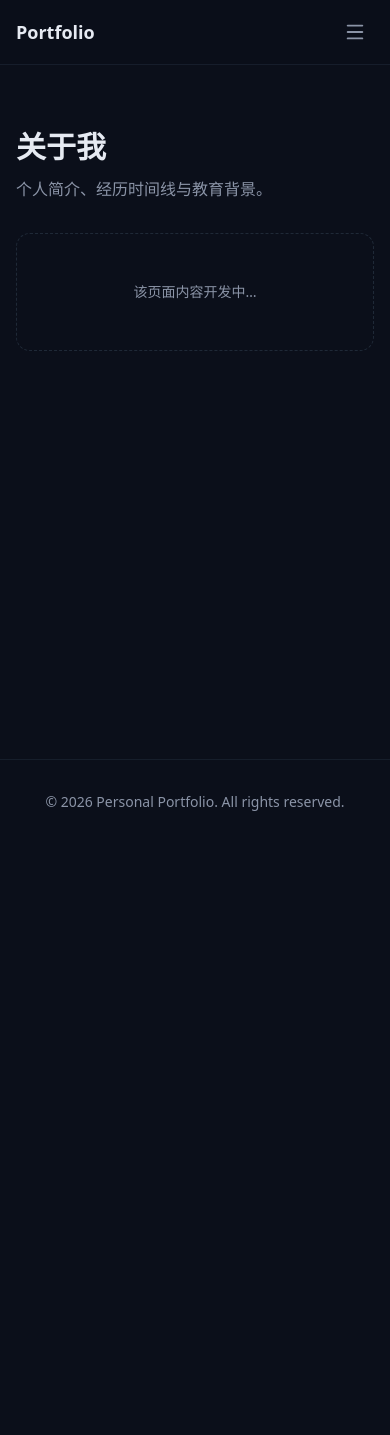
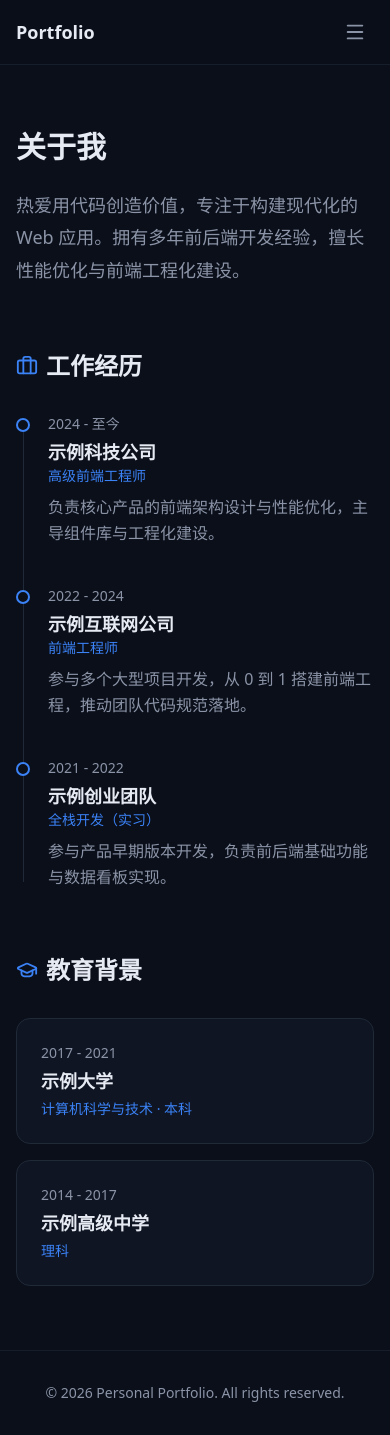
Before and after one commit to Leaton036/personal-website, a React (Vite) app: page /about in a window 390 px wide. Before the commit the page ends 844 px from the top, so only its background shows below. Built offline with nearby package versions, Linux system fonts and the light colour scheme.

Commit message:
feat: 个人介绍页（简介 + 经历时间线 + 教育背景）

```diff
--- a/src/data/seed.ts
+++ b/src/data/seed.ts
@@ -6,18 +6,33 @@ export const seedProfile: Profile = {
   name: '你的名字',
   title: '全栈开发工程师',
   avatar: '',
-  bio: '热爱用代码创造价值，专注于构建现代化的 Web 应用。',
+  bio: '热爱用代码创造价值，专注于构建现代化的 Web 应用。拥有多年前后端开发经验，擅长性能优化与前端工程化建设。',
   email: 'hello@example.com',
   social: [{ platform: 'GitHub', url: 'https://github.com' }],
   experiences: [
     {
-      company: '示例公司',
+      company: '示例科技公司',
+      role: '高级前端工程师',
+      period: '2024 - 至今',
+      desc: '负责核心产品的前端架构设计与性能优化，主导组件库与工程化建设。',
+    },
+    {
+      company: '示例互联网公司',
       role: '前端工程师',
-      period: '2024 - 至今',
-      desc: '负责核心产品的前端架构与开发。',
+      period: '2022 - 2024',
+      desc: '参与多个大型项目开发，从 0 到 1 搭建前端工程，推动团队代码规范落地。',
+    },
+    {
+      company: '示例创业团队',
+      role: '全栈开发（实习）',
+      period: '2021 - 2022',
+      desc: '参与产品早期版本开发，负责前后端基础功能与数据看板实现。',
     },
   ],
-  education: [{ school: '示例大学', degree: '计算机科学与技术', period: '2020 - 2024' }],
+  education: [
+    { school: '示例大学', degree: '计算机科学与技术 · 本科', period: '2017 - 2021' },
+    { school: '示例高级中学', degree: '理科', period: '2014 - 2017' },
+  ],
 }
 
 /** 示例技能 */
--- a/src/pages/About/index.tsx
+++ b/src/pages/About/index.tsx
@@ -1,6 +1,143 @@
-import { PagePlaceholder } from '@/components/ui/PagePlaceholder'
+import { useEffect, useState } from 'react'
+import { Link } from 'react-router-dom'
+import { Briefcase, GraduationCap } from 'lucide-react'
+import { getProfile } from '@/api'
+import { Card } from '@/components/ui/Card'
+import type { Profile } from '@/types'
 
-/** 个人介绍页占位 */
+/** 从时间段字符串提取排序权重；进行中的经历（含「至今」）排最前 */
+function periodRank(period: string): number {
+  if (/至今|现在|present/i.test(period)) return Number.MAX_SAFE_INTEGER
+  const match = period.match(/(\d{4})/)
+  return match ? Number(match[1]) : 0
+}
+
+/** 个人介绍页 */
 export default function About() {
-  return <PagePlaceholder title="关于我" description="个人简介、经历时间线与教育背景。" />
+  const [profile, setProfile] = useState<Profile | null>(null)
+  const [loading, setLoading] = useState(true)
+
+  useEffect(() => {
+    let cancelled = false
+    getProfile()
+      .then((data) => {
+        if (!cancelled) setProfile(data)
+      })
+      .catch(() => {
+        // 读取失败按空数据处理
+      })
+      .finally(() => {
+        if (!cancelled) setLoading(false)
+      })
+    return () => {
+      cancelled = true
+    }
+  }, [])
+
+  if (loading) return <AboutSkeleton />
+  if (!profile) return <AboutEmpty />
+
+  // 经历按时间倒序排列
+  const experiences = [...profile.experiences].sort(
+    (a, b) => periodRank(b.period) - periodRank(a.period),
+  )
+
+  return (
+    <section className="mx-auto max-w-[1200px] px-4 py-16">
+      <h1 className="text-3xl font-bold">关于我</h1>
+
+      {/* 简介段落 */}
+      {profile.bio && (
+        <p className="mt-6 max-w-3xl text-lg leading-[1.8] text-muted">{profile.bio}</p>
+      )}
+
+      {/* 经历时间线 */}
+      <h2 className="mt-16 flex items-center gap-2 text-2xl font-semibold">
+        <Briefcase size={22} className="text-accent" aria-hidden="true" />
+        工作经历
+      </h2>
+      <div className="relative mt-8 max-w-3xl">
+        {experiences.length > 0 ? (
+          <>
+            {/* 竖向时间线 */}
+            <div
+              className="absolute bottom-2 left-[7px] top-2 w-px bg-border"
+              aria-hidden="true"
+            />
+            <ul className="space-y-10">
+              {experiences.map((exp, index) => (
+                <li key={index} className="relative pl-8">
+                  {/* 时间线圆点 */}
+                  <span
+                    className="absolute left-0 top-1 h-3.5 w-3.5 rounded-full border-2 border-accent bg-bg"
+                    aria-hidden="true"
+                  />
+                  <p className="text-sm font-medium text-muted">{exp.period}</p>
+                  <h3 className="mt-1 text-lg font-semibold">{exp.company}</h3>
+                  <p className="text-sm font-medium text-accent">{exp.role}</p>
+                  {exp.desc && <p className="mt-2 leading-relaxed text-muted">{exp.desc}</p>}
+                </li>
+              ))}
+            </ul>
+          </>
+        ) : (
+          <p className="text-muted">暂无工作经历。</p>
+        )}
+      </div>
+
+      {/* 教育背景 */}
+      <h2 className="mt-16 flex items-center gap-2 text-2xl font-semibold">
+        <GraduationCap size={22} className="text-accent" aria-hidden="true" />
+        教育背景
+      </h2>
+      <div className="mt-8 max-w-3xl">
+        {profile.education.length > 0 ? (
+          <div className="grid gap-4 sm:grid-cols-[repeat(auto-fit,minmax(260px,1fr))]">
+            {profile.education.map((edu, index) => (
+              <Card key={index}>
+                <p className="text-sm font-medium text-muted">{edu.period}</p>
+                <h3 className="mt-1 text-lg font-semibold">{edu.school}</h3>
+                {edu.degree && <p className="mt-1 text-sm text-accent">{edu.degree}</p>}
+              </Card>
+            ))}
+          </div>
+        ) : (
+          <p className="text-muted">暂无教育背景。</p>
+        )}
+      </div>
+    </section>
+  )
 }
+
+/** 加载中骨架屏 */
+function AboutSkeleton() {
+  return (
+    <section className="mx-auto max-w-[1200px] px-4 py-16">
+      <div className="h-9 w-40 animate-pulse rounded-lg bg-surface" />
+      <div className="mt-6 h-24 max-w-3xl animate-pulse rounded-lg bg-surface" />
+      <div className="mt-16 h-8 w-32 animate-pulse rounded-lg bg-surface" />
+      <div className="mt-8 max-w-3xl space-y-6">
+        <div className="h-28 animate-pulse rounded-card bg-surface" />
+        <div className="h-28 animate-pulse rounded-card bg-surface" />
+      </div>
+      <div className="mt-16 h-8 w-32 animate-pulse rounded-lg bg-surface" />
+      <div className="mt-8 grid max-w-3xl gap-4 sm:grid-cols-2">
+        <div className="h-24 animate-pulse rounded-card bg-surface" />
+        <div className="h-24 animate-pulse rounded-card bg-surface" />
+      </div>
+    </section>
+  )
+}
+
+/** 空状态引导 */
+function AboutEmpty() {
+  return (
+    <section className="mx-auto max-w-[1200px] px-4 py-16">
+      <h1 className="text-3xl font-bold">关于我</h1>
+      <p className="mt-6 text-muted">个人信息尚未配置，请前往后台完善。</p>
+      <Link to="/admin/login" className="mt-6 inline-block text-accent hover:underline">
+        前往后台
+      </Link>
+    </section>
+  )
+}
```
